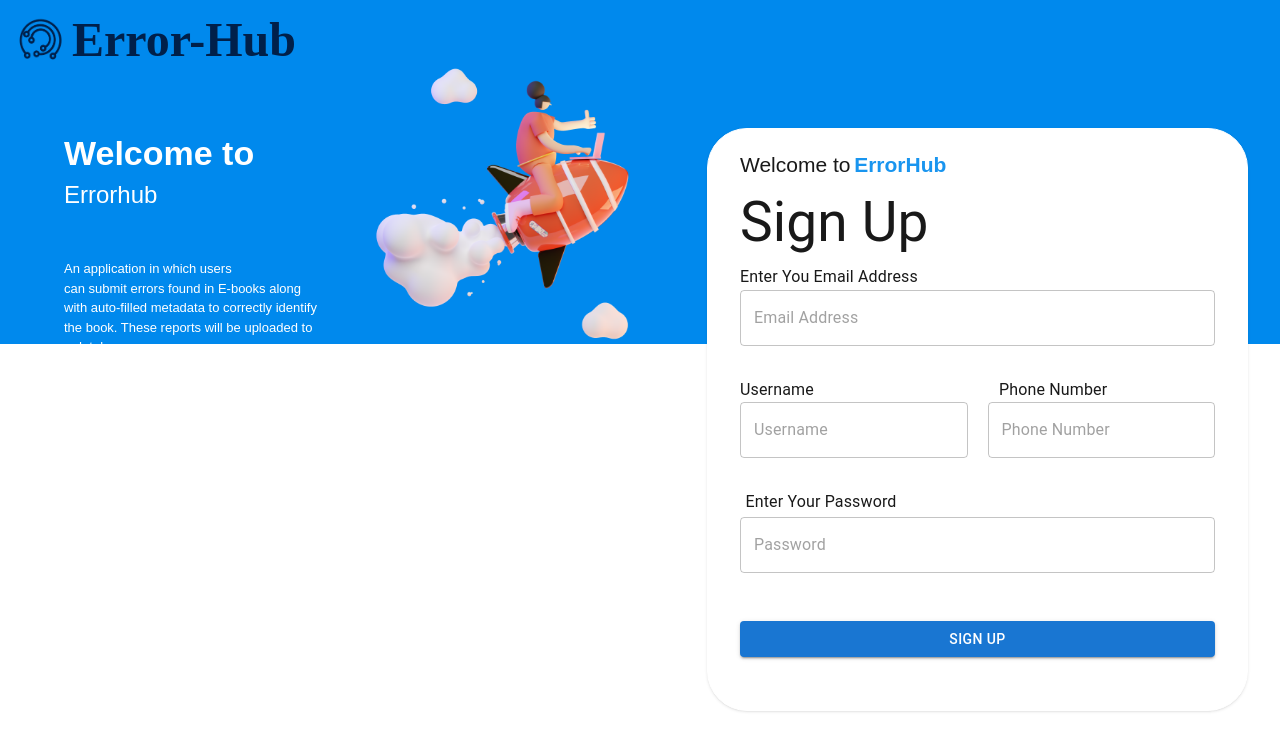
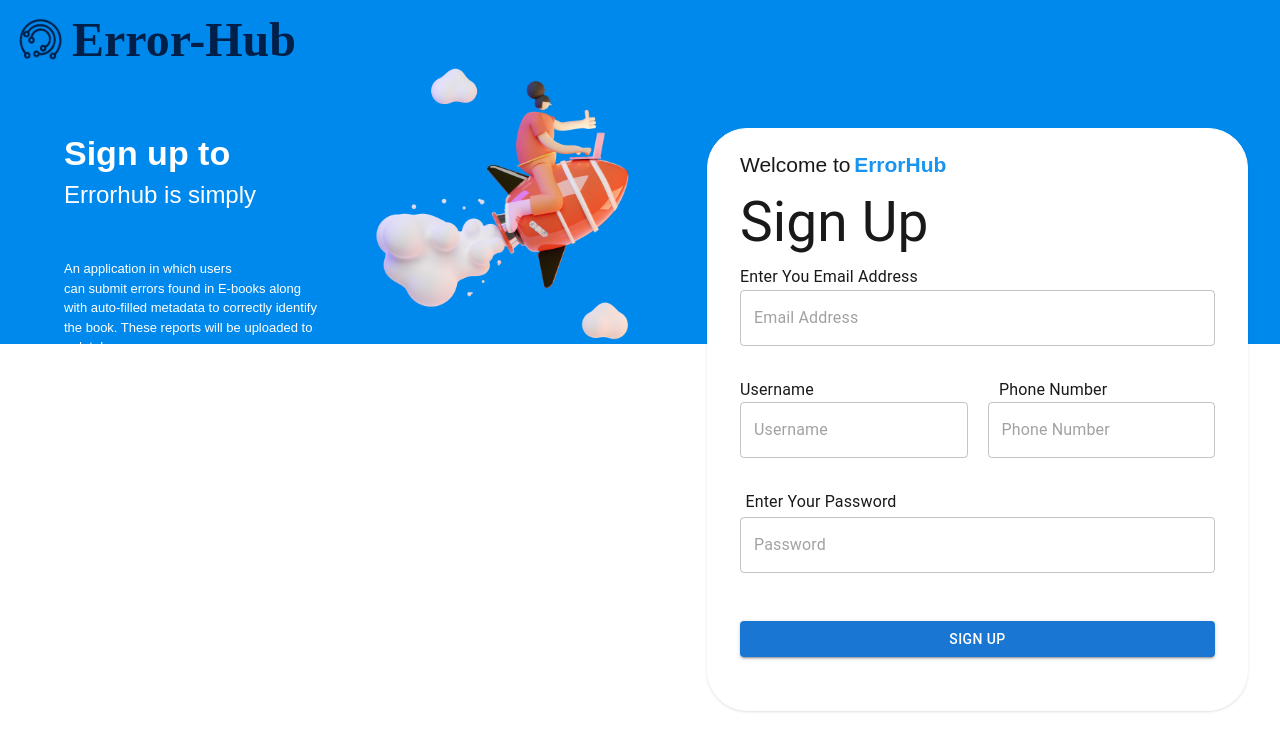
Before and after one commit to Dada-Tech/error-hub, a React (Create React App) app: page / in a window 1280 px wide. Shown: the top 750 px of the page. Built offline with nearby package versions, Linux system fonts and the light colour scheme.

Commit message:
minor changes

```diff
--- /dev/null
+++ b/src/components/Title/signupTitle.tsx
@@ -0,0 +1,32 @@
+import React from 'react';
+import classes from './Title.module.scss';
+import sallyImg from "../Images/Saly-1.png";
+
+function Signuptitle() {
+    return (
+        <>
+            <div className="flex justify-start p-8 pb-0">
+                <div className="p-8 pb-0">
+                    <div className="grid grid-cols-2 grid-rows-1 gap-4">
+                        <div>
+                            <div className="text-white text-[34px] font-semibold">Sign up to <br/> </div>
+                            <div className="text-white text-2xl pb-8">Errorhub  is simply</div>
+                        </div>
+                        <div>
+                            <img className={classes.sallyimg} src={sallyImg} alt="sallyImg"/>
+                        </div>
+                        <div className="Self-stretch grow shrink basis-0 text-[13px] z-10">
+                            An application in which users <br/>
+                            can submit errors found in E-books along <br/>
+                            with auto-filled metadata to correctly identify <br/>
+                            the book. These reports will be uploaded to <br/>
+                            a database.
+                        </div>
+                    </div>
+                </div>
+            </div>
+        </>
+    );
+}
+
+export default Signuptitle;
--- a/src/pages/SignUp/SignUp.tsx
+++ b/src/pages/SignUp/SignUp.tsx
@@ -3,15 +3,14 @@ import { GlobalStyle } from '../../theme/theme';
 import Container from '../../components/Container/Container';
 import LogoandName from "../../components/LogoandName/LogoandName";
 import SignUpForm from '../../components/Form/SignUpForm';
-import Title from "../../components/Title/Title";
-
+import Signuptitle from "../../components/Title/signupTitle";
 function SignUp() {
   return (
         <>
             <GlobalStyle />
             <Container />
             <LogoandName />
-            <Title/>
+            <Signuptitle/>
             <div className="fixed top-32 right-8 flex justify-end w-[1384px] pb-5">
                 <SignUpForm/>
             </div>
```
